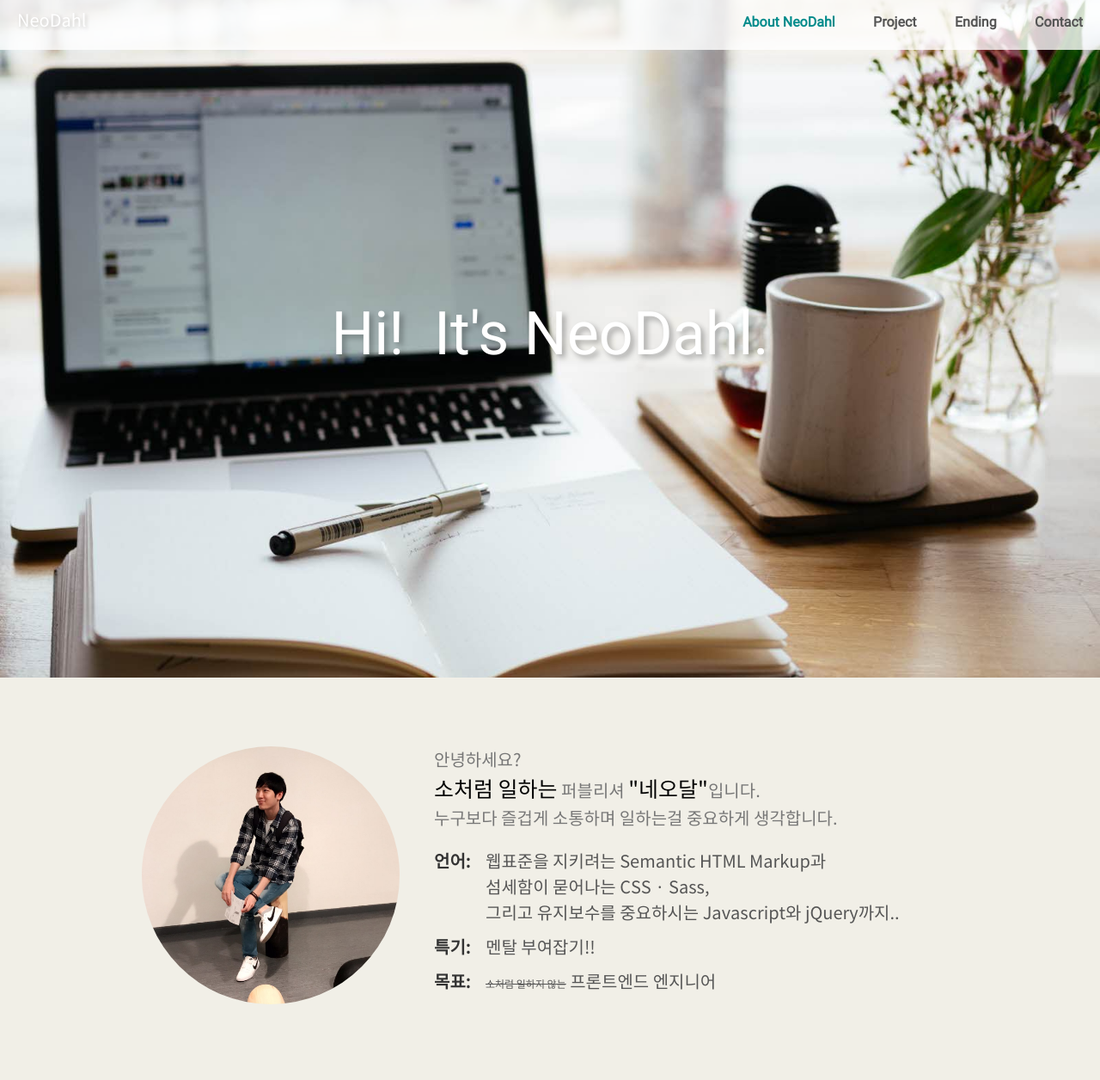
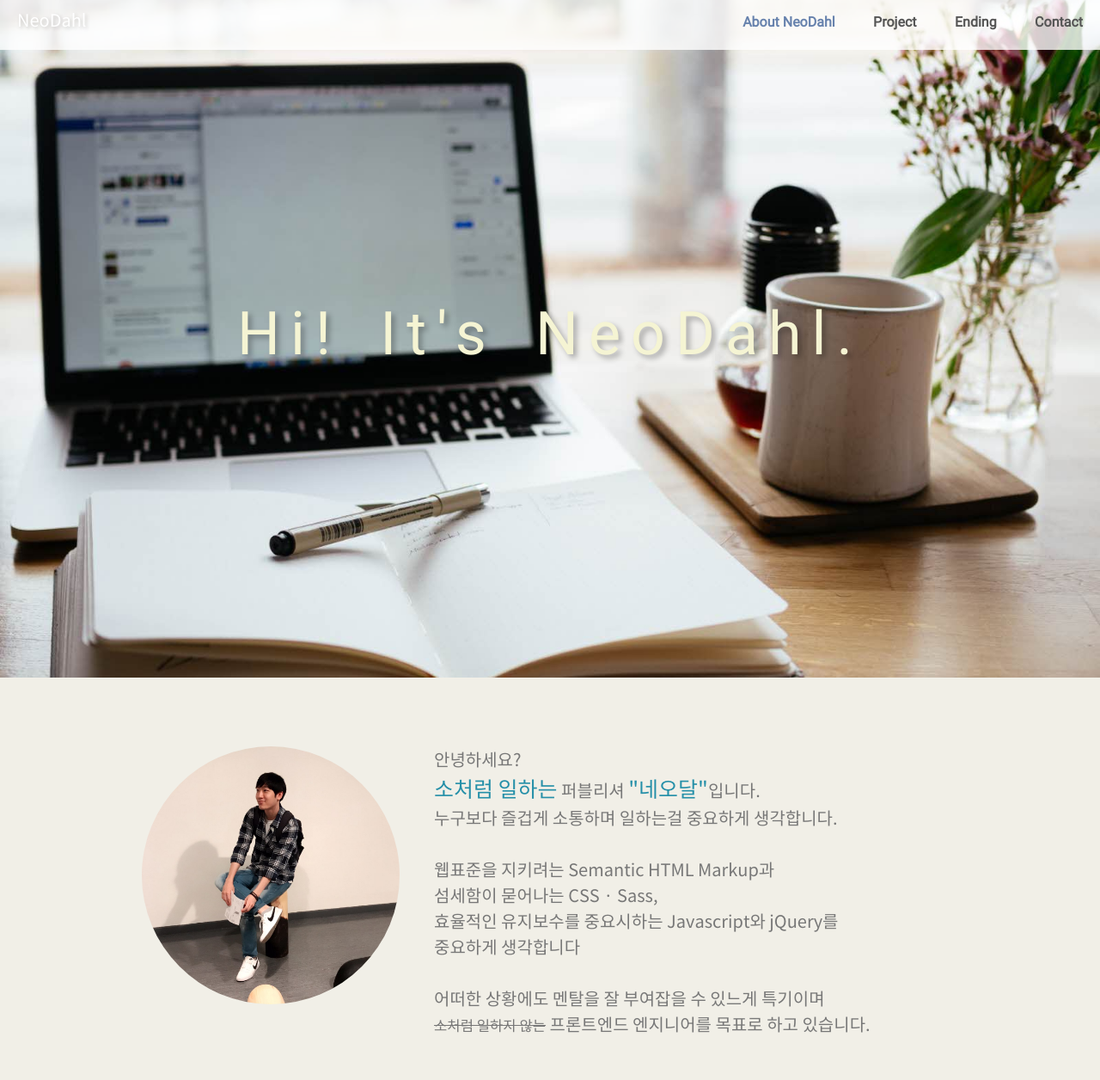
Before and after one commit to neodahl/portfolio_old1, a plain HTML site: page index.html in a window 1280 px wide. Shown: the part 12-1268 px from the top of the page at 86% size. Drawn offline with Linux system fonts and the light colour scheme.

Commit message:
소개 내용 변경

```diff
--- a/css/style_portfolio.css
+++ b/css/style_portfolio.css
@@ -132,7 +132,7 @@ header .pc_right_menu li a {
 }
 header .pc_right_menu li.active a,
 header .pc_right_menu li a:hover {
-	color: darkcyan;
+	color: #6782ad;
 	/*text-shadow: 2px 2px 4px rgba(0, 0, 0, 0.7);*/
 }
 
@@ -201,11 +201,20 @@ main > section.bg_section h2 {
 	color: #fff;
 	text-shadow: 0.4rem 0.4rem 0.6rem rgba(0, 0, 0, 0.3);
 }
+main > section.bg_section h1 {
+    color: #f5f4d3;
+    letter-spacing: 12px;
+    word-spacing: 16px;
+}
+
+
+
+
 .bg_section.bg_img01 {
 	background-image: url("../images/bg_main.jpg");
 	/*background-image: url("../images/bg_beach2.jpg");*/
 }
-.bg_color01 {
+.bg_img01 + section {
 	min-height: 100vh;
 	background-color: #f1efe7;
 }
@@ -259,34 +268,20 @@ main > section .content {
 	margin-bottom: 2rem;
 	color: #777;
 }
-.introduction > p i {
+.introduction > p big {
 	font-size: 2.5rem;
-	color: #000;
+	color: #248fa8;
 }
-.introduction > ul > li {
-	position: relative;
-	margin-bottom: 1rem;
-	padding-left: 6rem;
-	color: #555;
-}
-.introduction > ul > li span {
-	float: left;
-	margin-left: -6rem;
-	font-weight: bold;
-	color: #333;
-}
-.introduction > ul > li small {
-	font-size: 1.2rem;
+.introduction > p small {
 	text-decoration: line-through;
 }
-
 
 
 
 /*Project List*/
 .project_list li {
 	padding: 4rem 2rem;
-	border-top: 1px solid #444;
+	border-top: 1px solid #7a8998;
 	border-bottom: 1px solid #111;
 }
 .project_list li:after {
@@ -299,7 +294,7 @@ main > section .content {
 	width: 25rem;
 	height: 20rem;
 	overflow: hidden;
-	transition: all 0.3s;
+	transition: all 0.3s ease;
 }
 .project_list li .project_thumb:hover {
 	box-shadow: 5px 5px 10px #000;
@@ -315,7 +310,7 @@ main > section .content {
 }
 .project_list li .project_thumb img {/*썸네일 이미지는 정사각형을 권장한다*/
 	width: 100%;
-	transition: all 0.4s;
+	transition: all 0.4s ease;
 }
 .project_list li .project_thumb:hover img {
 	transform: scale(1.2);
@@ -330,10 +325,14 @@ main > section .content {
 .project_list li .project_title:after {
 	content: '';
 	display: block;
-	height: 1px;
-	background-color: rgba(255, 255, 255, 1);
-	transition: width 0.1s;
+	height: 2px;
+	background-color: #d2e0ed;
+	transition: width 0.18s ease;
 	width: 0;
+}
+.project_list li .project_title:hover {
+	color: aliceblue;
+	text-shadow: 2px 2px 4px rgba(0, 0, 0, 0.5);
 }
 .project_list li .project_title:hover:after {
 	width: 100%;
--- a/index.html
+++ b/index.html
@@ -65,44 +65,31 @@
 	<!-- [Start] Main Area -->
 	<main>
 		<section class="bg_section bg_img01">
-			<h1>Hi!&nbsp; It's NeoDahl.</h1>
+			<h1>Hi! It's NeoDahl.</h1>
 		</section>
 		<section class="bg_color01">
 			<div class="content">
 				<div class="profile_area clearfix">
 					<div class="profile_img">
-						<img src="images/prof_img01.jpg" alt="꽃가게 앞에서 서있는 네오달">
+						<img src="images/prof_img01.jpg" alt="앉아서 웃고있는 네오달">
 					</div>
 
 					<div class="introduction">
 						<p>
 							안녕하세요?<br>
-							<i>소처럼 일하는</i> 퍼블리셔 <i>"네오달"</i>입니다.<br>
-							누구보다 즐겁게 소통하며 일하는걸 중요하게 생각합니다.
+							<big>소처럼 일하는</big> 퍼블리셔 <big>"네오달"</big>입니다.<br>
+							누구보다 즐겁게 소통하며 일하는걸 중요하게 생각합니다.<br>
+							<br>
+							웹표준을 지키려는 Semantic HTML Markup과<br>
+							섬세함이 묻어나는 CSS · Sass,<br>
+							효율적인 유지보수를 중요시하는 Javascript와 jQuery를<br>
+							중요하게 생각합니다<br>
+							<br>
+							어떠한 상황에도 멘탈을 잘 부여잡을 수 있느게 특기이며<br>
+							<small>소처럼 일하지 않는</small> 프론트엔드 엔지니어를 목표로 하고 있습니다.
 						</p>
-						<ul>
-							<li>
-								<span>언어:</span> 웹표준을 지키려는 Semantic HTML Markup과<br>
-								섬세함이 묻어나는 CSS · Sass, <br>
-								그리고 유지보수를 중요하시는 Javascript와 jQuery까지..
-							</li>
-							<li>
-								<span>특기:</span> 멘탈 부여잡기!!
-								<!-- 일주일 내내 야근시키려면 고액 연봉을 줘야한다는 함정아닌 함정 -->
-							</li>
-							<li>
-								<span>목표:</span> <small>소처럼 일하지 않는</small> 프론트엔드 엔지니어
-							</li>
-						</ul>
+
 					</div>
-
-
-
-
-
-
-
-
 
 				</div>
 			</div>
```
